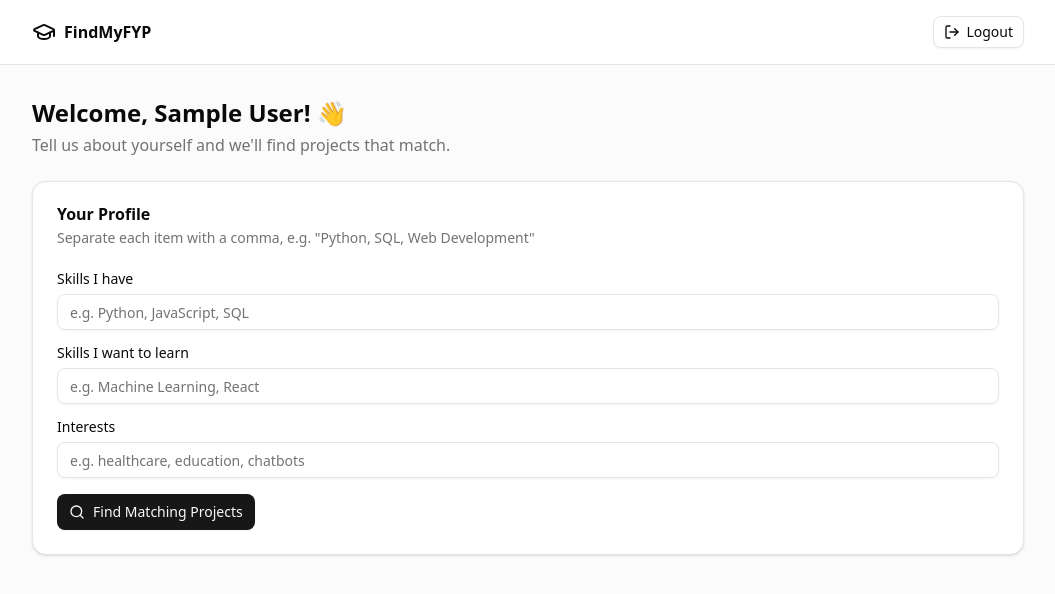
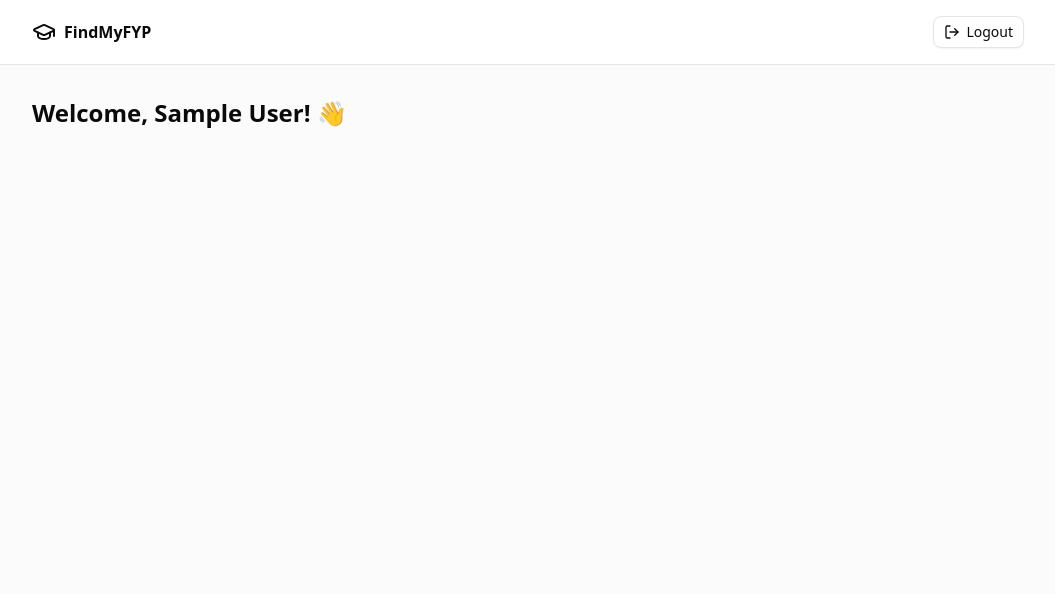
Before and after one commit to anipython1/Orbital-Team-Enzyme-7627, a React (Vite) app in the folder frontend/: page /dashboard in a window 1280 px wide. Shown: the top 594 px of the page, without its empty margins (112-1167 px from the left). Built offline with nearby package versions, Linux system fonts and the light colour scheme; sample sign-in values are in the browser's storage.

Commit message:
remove some feature/add when specific login

```diff
--- a/frontend/src/pages/StudentDashboard.jsx
+++ b/frontend/src/pages/StudentDashboard.jsx
@@ -23,6 +23,7 @@ export default function StudentDashboard() {
   const [selectedProject, setSelectedProject] = useState(null)
 
   const isSupervisor = user?.role === "supervisor"
+  const isStudent = user?.role === "student"
 
   // If nobody is logged in, send them to the login page.
   useEffect(() => {
@@ -90,32 +91,13 @@ export default function StudentDashboard() {
         <p className="mt-1 text-muted-foreground">
           {isSupervisor
             ? "Here are all the available projects."
-            : "Tell us about yourself and we'll find projects that match."}
+            : isStudent
+            ? "Tell us about yourself and we'll find projects that match."
+            : ""}
         </p>
 
-        {/* Supervisor: submit a project (only visible to supervisors) */}
-        {user.role === "supervisor" && (
-          <Card
-            className="mt-6 cursor-pointer transition-colors hover:bg-accent"
-            onClick={() => navigate("/submit-project")}
-          >
-            <CardContent className="flex items-center justify-between gap-4 py-4">
-              <div className="flex items-center gap-3">
-                <div className="flex size-10 items-center justify-center rounded-md bg-primary/10 text-primary">
-                  <FilePlus className="size-5" />
-                </div>
-                <div>
-                  <p className="font-semibold">Submit a Project</p>
-                  <p className="text-sm text-muted-foreground">For supervisors</p>
-                </div>
-              </div>
-              <ArrowRight className="size-5 text-muted-foreground" />
-            </CardContent>
-          </Card>
-        )}
-
-        {/* Profile form (students only — supervisors see all projects directly) */}
-        {!isSupervisor && (
+        {/* Profile form (students only — supervisors see all projects, admins see a blank page) */}
+        {isStudent && (
         <Card className="mt-6">
           <CardHeader>
             <CardTitle>Your Profile</CardTitle>
@@ -184,6 +166,27 @@ export default function StudentDashboard() {
             </div>
           </section>
         )}
+
+        {/* Supervisor: submit a project (shown below the available projects) */}
+        {isSupervisor && (
+          <Card
+            className="mt-6 cursor-pointer transition-colors hover:bg-accent"
+            onClick={() => navigate("/submit-project")}
+          >
+            <CardContent className="flex items-center justify-between gap-4 py-4">
+              <div className="flex items-center gap-3">
+                <div className="flex size-10 items-center justify-center rounded-md bg-primary/10 text-primary">
+                  <FilePlus className="size-5" />
+                </div>
+                <div>
+                  <p className="font-semibold">Submit a Project</p>
+                  <p className="text-sm text-muted-foreground">For supervisors</p>
+                </div>
+              </div>
+              <ArrowRight className="size-5 text-muted-foreground" />
+            </CardContent>
+          </Card>
+        )}
       </main>
 
       <ProjectDetailModal
```
